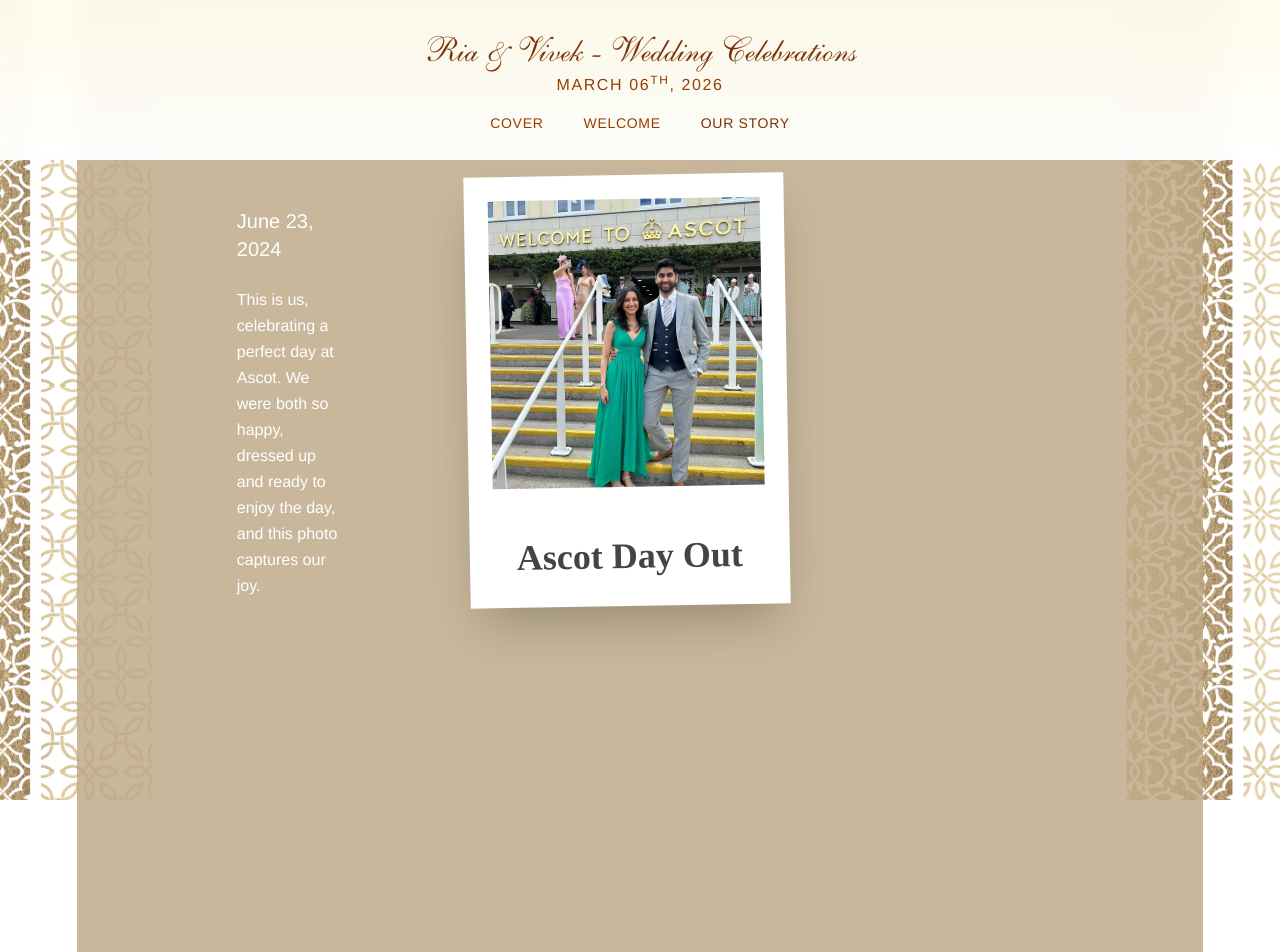
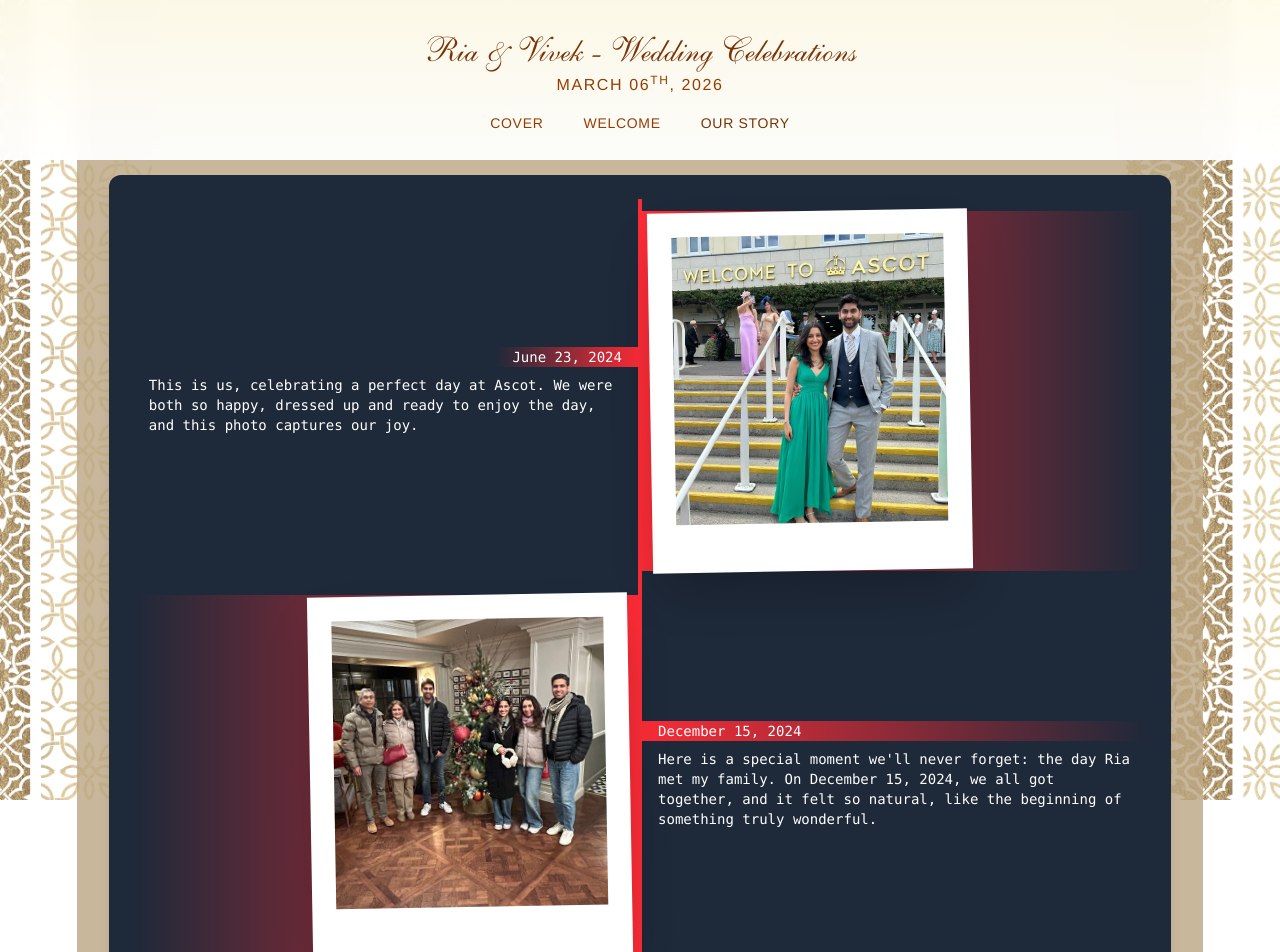
Before and after one commit to Ashish-Singh-Negi/wed, a Next.js app: page /our-story in a window 1280 px wide. Shown: the top 952 px of the page. Built offline with nearby package versions, Linux system fonts and the light colour scheme; a web font is replaced by a local one.

Commit message:
Add timeline to story page

```diff
--- a/app/(main)/our-story/components/StoryCard.tsx
+++ b/app/(main)/our-story/components/StoryCard.tsx
@@ -17,25 +17,8 @@ const StoryCard = ({
   index: number;
   setIsModalOpen: Dispatch<SetStateAction<boolean>>;
 }) => {
-  const contentLeft = index % 2 !== 1;
-
   return (
     <div className="flex">
-      {contentLeft && (
-        <div
-          key={`content-${content}`}
-          className="lg:flex lg:flex-1 flex-col items-start text-white hidden px-32 pt-4 lg:pt-8 max-w-2xl text-center lg:text-left"
-        >
-          <h2 className="text-lg sm:text-xl font-medium mb-4 sm:mb-6 text-white">
-            {date}
-          </h2>
-          <div className="text-sm sm:text-base leading-relaxed font-light space-y-3 sm:space-y-4">
-            {content.split("\n\n").map((paragraph, index) => (
-              <p key={index}>{paragraph}</p>
-            ))}
-          </div>
-        </div>
-      )}
       <div
         key={image + title}
         className={`lg:relative hidden lg:block bg-white p-4 sm:p-6 shadow-2xl transform -rotate-1 hover:rotate-0 transition-transform duration-300 w-full max-w-sm lg:w-80 flex-shrink-0`}
@@ -62,25 +45,7 @@ const StoryCard = ({
             </motion.div>
           </AnimatePresence>
         </div>
-        <h3 className="story-title-desktop font-cursive text-center">
-          {title}
-        </h3>
       </div>
-      {!contentLeft && (
-        <div
-          key={`content-${content}`}
-          className="lg:flex lg:flex-1 flex-col items-start text-white hidden px-32 pt-4 lg:pt-8 max-w-2xl text-center lg:text-left"
-        >
-          <h2 className="text-lg sm:text-xl font-medium mb-4 sm:mb-6 text-white">
-            {date}
-          </h2>
-          <div className="text-sm sm:text-base leading-relaxed font-light space-y-3 sm:space-y-4">
-            {content.split("\n\n").map((paragraph, index) => (
-              <p key={index}>{paragraph}</p>
-            ))}
-          </div>
-        </div>
-      )}
     </div>
   );
 };
--- /dev/null
+++ b/app/(main)/our-story/components/Timeline.tsx
@@ -0,0 +1,175 @@
+"use client";
+import { AnimatePresence, motion, useAnimation } from "framer-motion";
+import { useInView } from "react-intersection-observer";
+import { Dispatch, SetStateAction, useEffect } from "react";
+
+import Image from "next/image";
+
+const itemVariants = {
+  hidden: (side: string) => ({
+    opacity: 0,
+    x: side === "left" ? -400 : 400,
+  }),
+  visible: {
+    opacity: 1,
+    x: 0,
+    transition: { duration: 0.6 },
+  },
+};
+
+export default function Timeline({
+  stories,
+  setIsModalOpen,
+}: {
+  stories: {
+    title: string;
+    image: string;
+    date: string;
+    content: string;
+    positon: string;
+  }[];
+  setIsModalOpen: Dispatch<SetStateAction<boolean>>;
+}) {
+  return (
+    <div className="h-full w-full bg-gray-800 text-white p-6 rounded-xl shadow-lg font-mono">
+      {/* <h1 className="text-5xl font-bold text-center mb-8 bg-gradient-to-b from-transparent to-red-400 font-[Tangerine]">
+        Timeline
+      </h1> */}
+      <div>
+        {stories.map(({ title, image, date, content, positon }) => (
+          <AnimatedEntry
+            key={image}
+            side={positon}
+            image={image}
+            date={date}
+            title={title}
+            content={content}
+            setIsModalOpen={setIsModalOpen}
+          />
+        ))}
+      </div>
+    </div>
+  );
+}
+
+function AnimatedEntry({
+  side,
+  title,
+  image,
+  date,
+  content,
+  setIsModalOpen,
+}: {
+  side: string;
+  title: string;
+  image: string;
+  date: string;
+  content: string;
+  setIsModalOpen: Dispatch<SetStateAction<boolean>>;
+}) {
+  const controls = useAnimation();
+  const [ref, inView] = useInView({ triggerOnce: false, threshold: 0.5 });
+
+  useEffect(() => {
+    if (inView) {
+      controls.start("visible");
+    } else {
+      controls.start("hidden");
+    }
+  }, [inView, controls]);
+
+  return (
+    <div className={`h-96 w-full flex`}>
+      {side === "left" ? (
+        <div className="h-full w-full flex items-center">
+          <div className="h-full w-1/2 flex flex-col items-end justify-center gap-2">
+            <h2 className="bg-gradient-to-r from-transparent to-red-500 px-4">
+              {date}
+            </h2>
+            <p className="px-4">{content}</p>
+          </div>
+          <div className="h-full w-1 bg-red-500"></div>
+          <motion.div
+            ref={ref}
+            custom={side}
+            initial="hidden"
+            animate={controls}
+            variants={itemVariants}
+            className="bg-gradient-to-r from-red-500 to-transparent px-2 w-1/2"
+          >
+            <div
+              className={` hidden lg:block bg-white p-4 sm:p-6 shadow-2xl transform -rotate-1 hover:rotate-0 transition-transform duration-300 w-full max-w-sm lg:w-80 flex-shrink-0`}
+            >
+              <div
+                className="mb-4 sm:mb-6 relative cursor-pointer"
+                onClick={() => setIsModalOpen(true)}
+              >
+                <AnimatePresence mode="wait">
+                  <motion.div
+                    initial={{ opacity: 0 }}
+                    animate={{ opacity: 1 }}
+                    exit={{ opacity: 0 }}
+                    transition={{ duration: 0.5 }}
+                  >
+                    <Image
+                      src={image || "/placeholder.svg"}
+                      alt={title}
+                      width={400}
+                      height={400}
+                      className="w-full h-48 sm:h-64 lg:h-72 object-cover"
+                    />
+                  </motion.div>
+                </AnimatePresence>
+              </div>
+            </div>
+          </motion.div>
+        </div>
+      ) : (
+        <div className="h-96 w-full flex items-center justify-end ">
+          <motion.div
+            ref={ref}
+            custom={side}
+            initial="hidden"
+            animate={controls}
+            variants={itemVariants}
+            className=" bg-gradient-to-r from-transparent to-red-500 px-2 w-1/2 flex justify-end"
+          >
+            {" "}
+            <div
+              className={` hidden lg:block bg-white p-4 sm:p-6 shadow-2xl transform -rotate-1 hover:rotate-0 transition-transform duration-300 w-full max-w-sm lg:w-80 flex-shrink-0`}
+            >
+              <div
+                className="mb-4 sm:mb-6 relative cursor-pointer"
+                onClick={() => setIsModalOpen(true)}
+              >
+                <AnimatePresence mode="wait">
+                  <motion.div
+                    initial={{ opacity: 0 }}
+                    animate={{ opacity: 1 }}
+                    exit={{ opacity: 0 }}
+                    transition={{ duration: 0.5 }}
+                  >
+                    <Image
+                      src={image || "/placeholder.svg"}
+                      alt={title}
+                      width={400}
+                      height={400}
+                      className="w-full h-48 sm:h-64 lg:h-72 object-cover"
+                    />
+                  </motion.div>
+                </AnimatePresence>
+              </div>
+            </div>
+          </motion.div>
+          <div className="h-full w-1 bg-red-500"></div>
+          <div className="h-full w-1/2 flex flex-col gap-2 justify-center">
+            <h2 className="bg-gradient-to-r from-red-500 to-transparent px-4">
+              {date}
+            </h2>
+            <p className="px-4">{content}</p>
+          </div>
+        </div>
+      )}
+    </div>
+  );
+}
--- a/app/(main)/our-story/page.tsx
+++ b/app/(main)/our-story/page.tsx
@@ -4,10 +4,9 @@ import "./our-story.css";
 import type React from "react";
 import { motion, AnimatePresence } from "framer-motion";
 import { useState, useEffect } from "react";
-import SideNavigation from "../../components/SideNavigation";
 import Navigation from "../../components/Navigation";
 import Image from "next/image";
-import StoryCard from "./components/StoryCard";
+import Timeline from "./components/Timeline";
 
 export default function OurStoryPage() {
   const [currentStory, setCurrentStory] = useState(0);
@@ -40,94 +39,94 @@ export default function OurStoryPage() {
       date: "June 23, 2024",
       image: "/ascot.jpg",
       content: `This is us, celebrating a perfect day at Ascot. We were both so happy, dressed up and ready to enjoy the day, and this photo captures our joy.`,
-      positon: "right-96",
+      positon: "left",
     },
     {
       title: "Ria meets Vivek's Family",
       date: "December 15, 2024",
       image: "/ria-meets-vivek-family.jpg",
       content: `Here is a special moment we'll never forget: the day Ria met my family. On December 15, 2024, we all got together, and it felt so natural, like the beginning of something truly wonderful.`,
-      positon: "left-50",
+      positon: "right",
     },
     {
       title: "Vivek meets Ria's Family",
       date: "December 23, 2024",
       image: "/vivek-meets-ria-family.jpg",
       content: `New beginnings and growing families! We absolutely loved this moment on December 23, 2024, when Vivek officially met Ria's family. Surrounded by holiday cheer and a beautiful Christmas tree, it was the perfect start to our combined family journey.`,
-      positon: "right-40",
+      positon: "left",
     },
     {
       title: "Isle of Wight Excursion",
       date: "June 22, 2025",
       image: "/isle-of-wight-excursion.jpg",
       content: `One of our favorite memories! This was us, so happy and ready for fun on our Isle of Wight trip on June 22, 2025. We loved every moment of sailing, exploring, and just being together, soaking in the beautiful views and making memories that last a lifetime.`,
-      positon: "left-80",
+      positon: "right",
     },
     {
       title: "Ria passes!",
       date: "July 18, 2025",
       image: "/ria-passes.jpg",
       content: `A day to be proud of! This photo captures the moment on July 18, 2025, when we celebrated Ria's incredible achievement. It was a day of hard work paying off, marking a big milestone in our lives and a beautiful step forward in our journey together. What a special day to celebrate!`,
-      positon: "right-60",
+      positon: "left",
     },
     {
       title: "Races in Singapore",
       date: "July 27, 2025",
       image: "/races-in-singapore.jpg",
       content: `Who said races are just for race cars? We took a trip to Singapore on July 27, 2025, and had an absolute blast on the Skyline Luge! This photo captures our competitive, fun-loving spirit. It was the perfect adventure and a reminder that our life together is a thrilling ride.`,
-      positon: "left-50",
+      positon: "right",
     },
     {
       title: "Universal Roller Coaster",
       date: "July 27, 2025",
       image: "/universal-rollercoaster.jpg",
       content: `Ready for a wild ride! This photo perfectly sums up our journey together—full of excitement and adventure. Here we are, all smiles in front of the iconic Universal Studios globe in Singapore on July 27, 2025. It's just a taste of the thrilling life we're building, and we can't wait for you to be a part of it.`,
-      positon: "right-50",
+      positon: "left",
     },
     {
       title: "She said yes!",
       date: "July 28, 2025",
       image: "/she-says-yes.jpg",
       content: `On July 28, 2025, our biggest adventure began. With the sooting sun as our witness and the water gently swaying beneath us, Vivek got down on one knee and asked Ria to marry him. This moment, captured in front of a heart-shaped arch and a 'Marry Me' sign, is the start of our journey toward happily ever after. We cannot wait to celebrate with you!`,
-      positon: "left-60",
+      positon: "right",
     },
     {
       title: "Celebrating engaged life",
       date: "July 28, 2025",
       image: "/celebrating-engaged-life.jpg",
       content: `Every celebration feels more special when we're together...`,
-      positon: "right-80",
+      positon: "left",
     },
     {
       title: "Roka-fied",
       date: "July 29, 2025",
       image: "/roka-fied.jpg",
       content: `Every celebration feels more special when we're together...`,
-      positon: "left-50",
+      positon: "right",
     },
     {
       title: "She said yes again!",
       date: "July 30, 2025",
       image: "/she-says-yes-again.jpg",
       content: `Every celebration feels more special when we're together...`,
-      positon: "right-60",
+      positon: "left",
     },
     {
       title: "Trip to Liverpool",
       date: "September 09, 2025",
       image: "/trip-to-liverpool.jpg",
       content: `Every celebration feels more special when we're together...`,
-      positon: "left-96",
+      positon: "right",
     },
   ];
 
-  const handlePreviousStory = () => {
-    setCurrentStory((prev) => (prev - 1 + stories.length) % stories.length);
-  };
+  // const handlePreviousStory = () => {
+  //   setCurrentStory((prev) => (prev - 1 + stories.length) % stories.length);
+  // };
 
-  const handleNextStory = () => {
-    setCurrentStory((prev) => (prev + 1) % stories.length);
-  };
+  // const handleNextStory = () => {
+  //   setCurrentStory((prev) => (prev + 1) % stories.length);
+  // };
 
   const handlePreviousImage = (e: React.MouseEvent) => {
     e.stopPropagation();
@@ -222,7 +221,9 @@ export default function OurStoryPage() {
               ))}
             </div>
 
-            <section className="relative lg:h-[9400px] w-full flex flex-col">
+            <Timeline stories={stories} setIsModalOpen={setIsModalOpen} />
+
+            {/* <section className="relative lg:h-[9400px] w-full flex flex-col">
               {stories.map((story, index) => (
                 <div
                   key={story.image}
@@ -239,7 +240,7 @@ export default function OurStoryPage() {
                   />
                 </div>
               ))}
-            </section>
+            </section> */}
           </div>
         </div>
 
--- a/package.json
+++ b/package.json
@@ -14,7 +14,8 @@
     "lucide-react": "^0.543.0",
     "next": "15.5.3",
     "react": "19.1.0",
-    "react-dom": "19.1.0"
+    "react-dom": "19.1.0",
+    "react-intersection-observer": "^9.16.0"
   },
   "devDependencies": {
     "@eslint/eslintrc": "^3",
```
Also changed, not shown: 1 other file (tests, documents, lock files or other folders).
